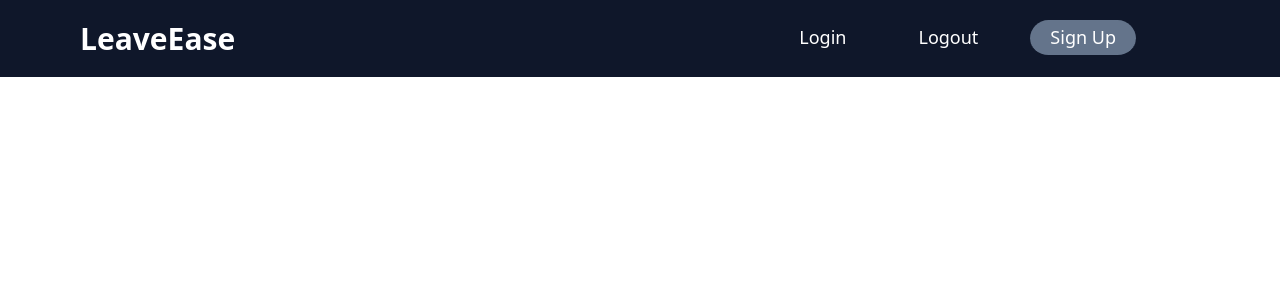
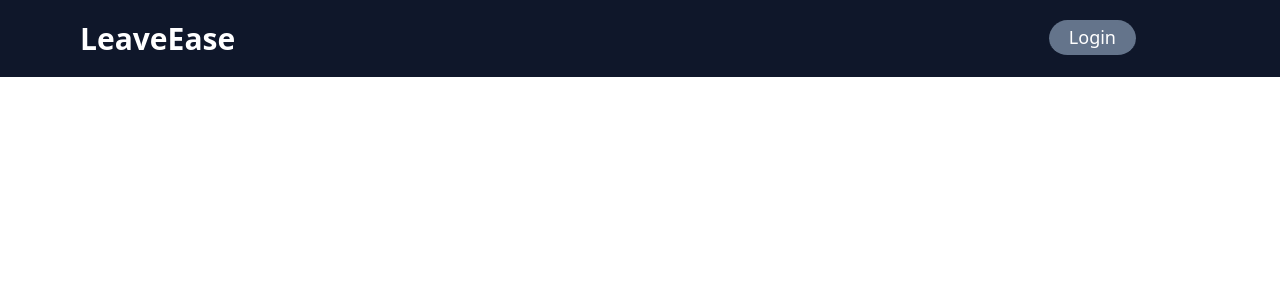
Before and after one commit to elwintay/leaveprototype, a React (Create React App) app in the folder frontend/: page /#/ in a window 1280 px wide. Shown: the top 300 px of the page. Built offline with nearby package versions, Linux system fonts and the light colour scheme.

Commit message:
FEAT changing login and logout for navbar

```diff
--- a/frontend/src/components/Navbar.jsx
+++ b/frontend/src/components/Navbar.jsx
@@ -37,27 +37,24 @@ const NavBar = (props) => {
     const loggedOut = <div className="md:flex lg:flex-1 items-center justify-end font-normal hidden">
                         <ul className="flex gap-8 mr-16 text-[18px]">
                             <Link spy={true} smooth={true} to="/login">
-                                <li className='px-5 py-1 hover:text-blue-400 transition border-b-2 border-slate-900 cursor-pointer'>Login</li>
+                                <li className='bg-slate-500 px-5 py-1 rounded-full hover:text-blue-400 transition border-b-2 border-slate-900 cursor-pointer'>Login</li>
                             </Link>
+                        </ul>
+                    </div>
+    const loggedIn = <div className="md:flex lg:flex-1 items-center justify-end font-normal hidden">
+                        <span className='text-m p-4 text-blue-400'>Welcome {user}</span>
+                        <ul className="flex gap-8 mr-16 text-[18px]">
                             <Link spy={true} smooth={true} onClick={clearCookie}>
-                                <li className='px-5 py-1 hover:text-blue-400 transition border-b-2 border-slate-900 cursor-pointer'>Logout</li>
-                            </Link>
-                            <Link spy={true} smooth={true} to="/signup">
-                                <li className='bg-slate-500 px-5 py-1 rounded-full hover:text-blue-400 transition border-b-2 border-slate-900 cursor-pointer'>Sign Up</li>
+                                <li className='bg-slate-500 px-5 py-1 rounded-full hover:text-blue-400 transition border-b-2 border-slate-900 cursor-pointer'>Logout</li>
                             </Link>
                         </ul>
                     </div>
     const loggedOutFlex = <div>
                             <div className='lg:hidden block absolute top-12 w-full left-0 right-0 bg-slate-900 transition'>
+
                                 <ul className="text-center text-xl p-10">
                                     <Link spy={true} smooth={true} to="/login">
-                                        <li className='my-2 py-2 border-b border-slate-800 hover:bg-slate-800 hover:rounded'>Login</li>
-                                    </Link>
-                                    <Link spy={true} smooth={true} onClick={clearCookie}>
-                                        <li className='my-2 py-2 border-b border-slate-800 hover:bg-slate-800 hover:rounded'>Logout</li>
-                                    </Link>
-                                    <Link spy={true} smooth={true} to="/signup">
-                                        <li className='bg-slate-500 my-2 py-2 border-b border-slate-800 hover:bg-slate-800 hover:rounded'>Sign up</li>
+                                        <li className='bg-slate-500 my-2 py-2 border-b border-slate-800 hover:bg-slate-800 hover:rounded'>Login</li>
                                     </Link>
                                 </ul>
                             </div>
@@ -65,19 +62,12 @@ const NavBar = (props) => {
    const loggedInFlex = <div>
                             <div className='lg:hidden block absolute top-12 w-full left-0 right-0 bg-slate-900 transition'>
                                 <ul className="text-center text-xl p-10">
+                                    <li><span className='text-m p-4 text-blue-400'>Welcome {user}</span></li>
                                     <Link spy={true} smooth={true} onClick={clearCookie}>
-                                        <li className='my-2 py-2 border-b border-slate-800 hover:bg-slate-800 hover:rounded'>Logout</li>
+                                        <li className='bg-slate-500 my-2 py-2 border-b border-slate-800 hover:bg-slate-800 hover:rounded'>Logout</li>
                                     </Link>
                                 </ul>
                             </div>
-                        </div>
-    const loggedIn = <div className="md:flex lg:flex-1 items-center justify-end font-normal hidden">
-                        <span className='text-m p-4'>Welcome {user}</span>
-                        <ul className="flex gap-8 mr-16 text-[18px]">
-                            <Link spy={true} smooth={true} onClick={clearCookie}>
-                                <li className='bg-slate-500 px-5 py-1 rounded-full hover:text-blue-400 transition border-b-2 border-slate-900 cursor-pointer'>Logout</li>
-                            </Link>
-                        </ul>
                         </div>
 
     return (
@@ -88,7 +78,7 @@ const NavBar = (props) => {
                 </div>
                 {isLoggedIn? loggedIn : loggedOut}
                 <div>
-                    {nav && loggedOutFlex}
+                    {(nav && isLoggedIn) ? loggedInFlex : (nav && !isLoggedIn) && loggedOutFlex}
                 </div>
                 <button className="block md:hidden transition" onClick={handleNav}>
                     {nav ? <FaTimes/> : <CiMenuFries/>}
--- a/frontend/src/index.css
+++ b/frontend/src/index.css
@@ -1,7 +1,3 @@
 @tailwind base;
 @tailwind components;
 @tailwind utilities;
-
-/* body {
-    background-color: #000300
-} */
```
Lines whose indentation alone changed are shown as unchanged.
